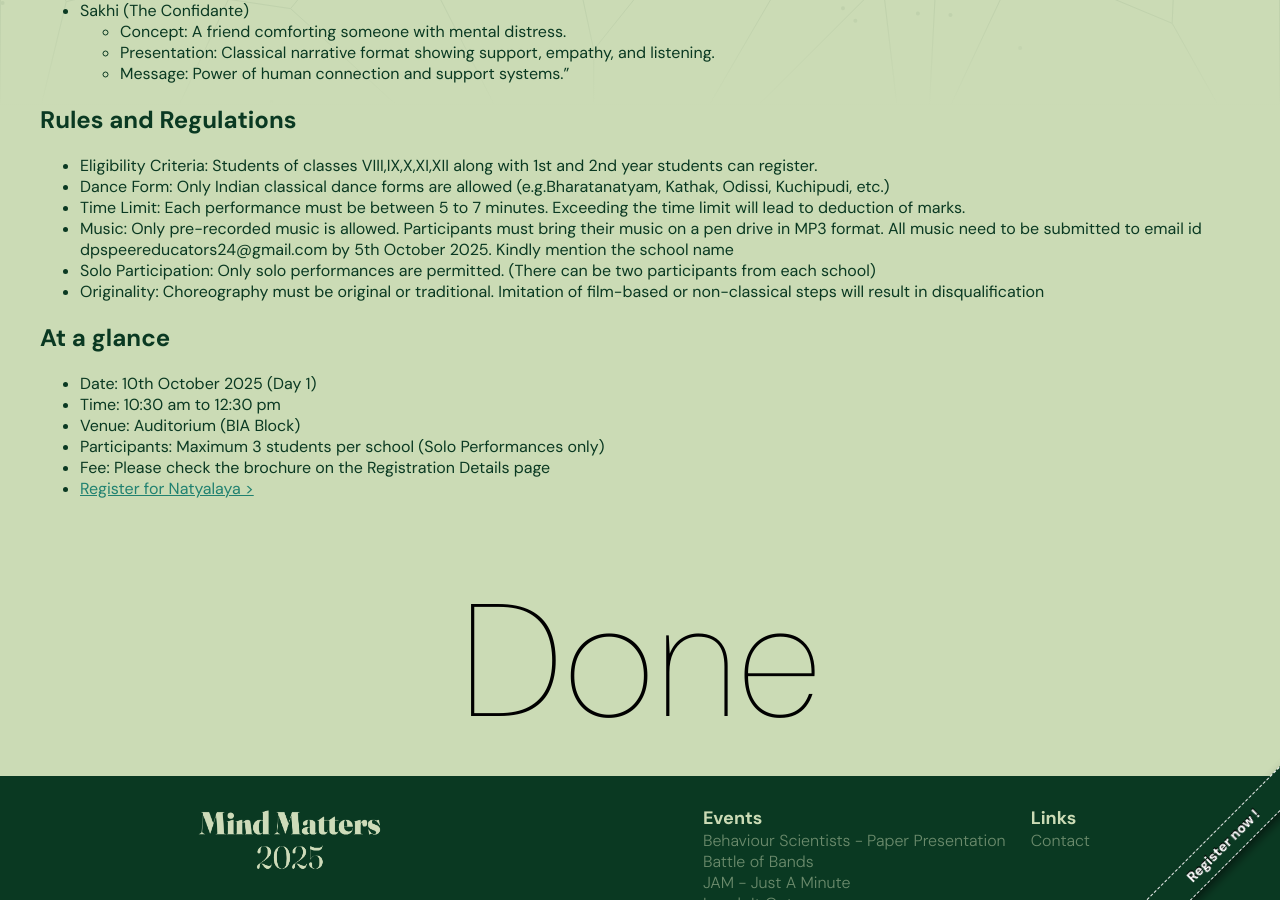
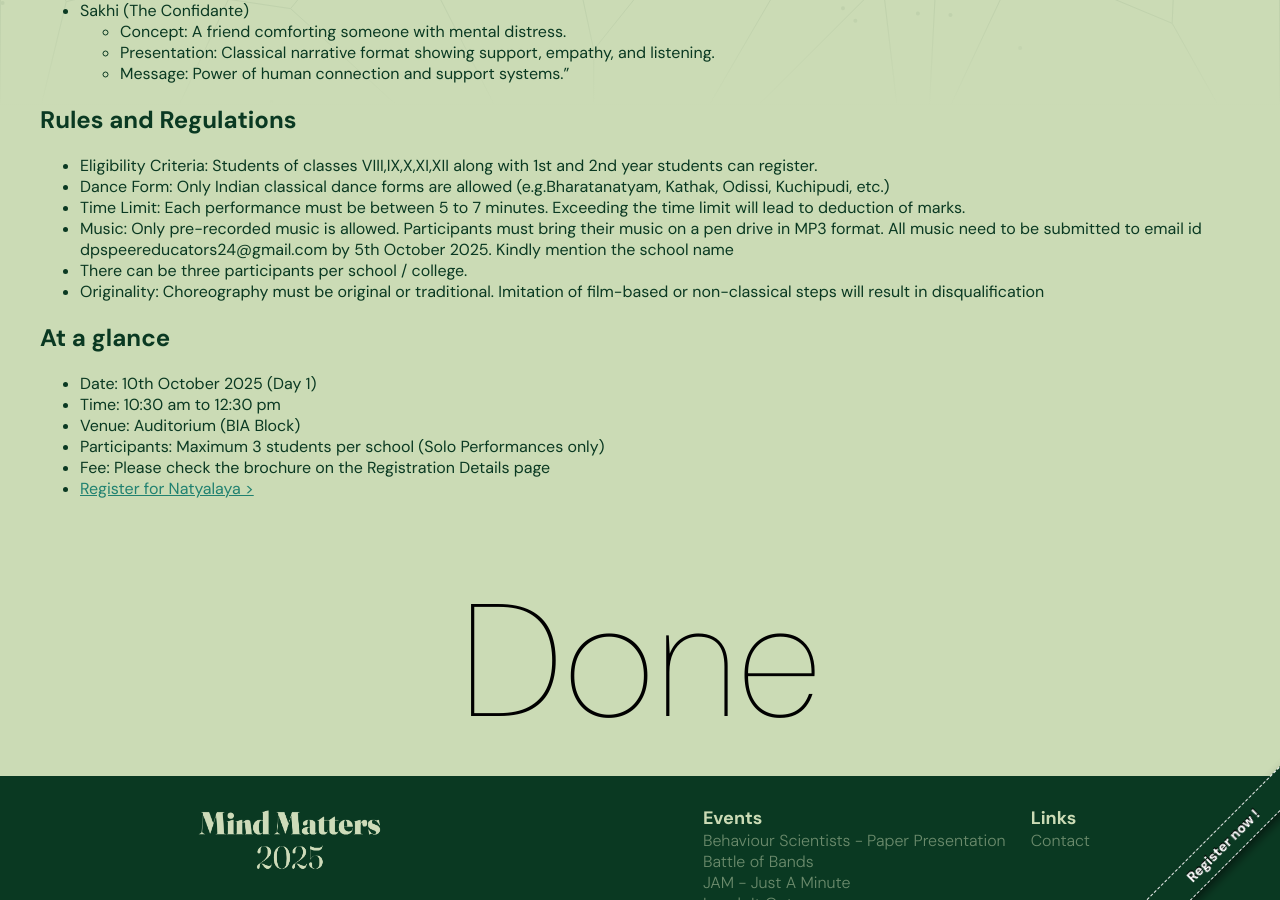
Before and after one commit to DiPS-Digital-Peer-Initiative/mind-matters-24, a Jekyll site: the page built from _events/natyalaya.markdown, in a window 1280 px wide and 900 px high, scrolled down 794 px. Built offline with Jekyll 4.4.1, drawn with Linux system fonts in a browser that asks for light colours.

Commit message:
Error Fix P2

```diff
--- a/_events/natyalaya.markdown
+++ b/_events/natyalaya.markdown
@@ -50,5 +50,5 @@ registration_link:  https://entrar.in/cd273632523539f0110095199b821c3c/onlineReg
 - Dance Form: Only Indian classical dance forms are allowed (e.g.Bharatanatyam, Kathak, Odissi, Kuchipudi, etc.)
 - Time Limit: Each performance must be between 5 to 7 minutes. Exceeding the time limit will lead to deduction of marks.
 - Music: Only pre-recorded music is allowed. Participants must bring their music on a pen drive in MP3 format. All music need to be submitted to email id dpspeereducators24@gmail.com by 5th October 2025. Kindly mention the school name
-- Solo Participation: Only solo performances are permitted. (There can be two participants from each school)
+- There can be three participants per school / college.
 - Originality: Choreography must be original or traditional. Imitation of film-based or non-classical steps will result in disqualification
--- a/reg_details.markdown
+++ b/reg_details.markdown
@@ -14,7 +14,7 @@ title: Registration Details
 - School ID cards must be worn on the day of the event.
 - Students can take part in more than one event if scheduling permits.
 
-For all the details please check the brochure: <a href="/_media/internals.pdf" class="learn-link">Get the brochure ></a>
+For all the details please check the brochure: <a href="/_media/internal2025.pdf" class="learn-link">Get the brochure ></a>
 
 ---
 
```
Also changed, not shown: 2 other files.
